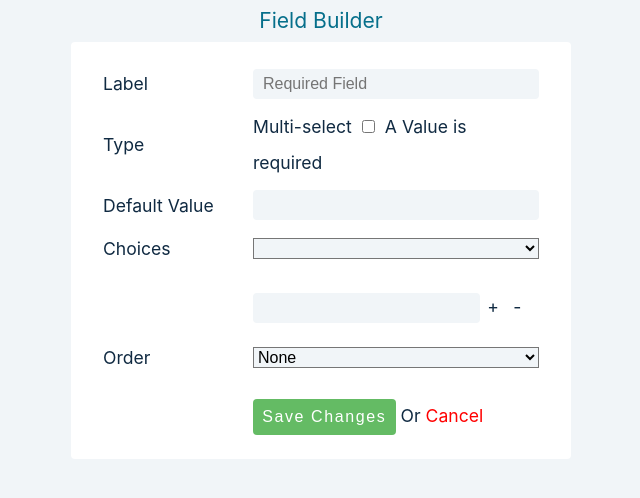
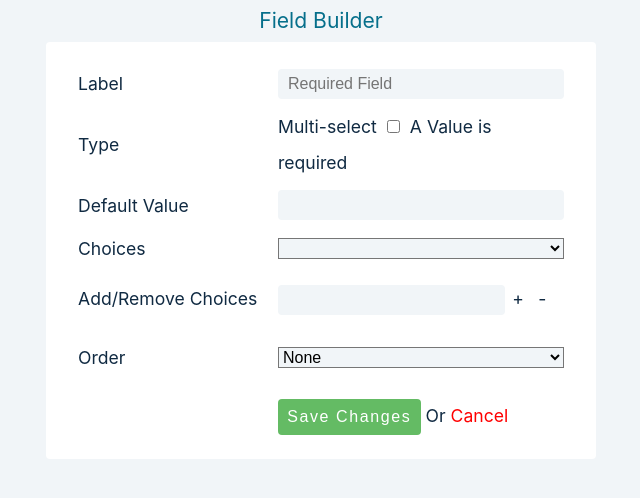
Before and after one commit to zhaoyizhuang/QuickBaseZZY, a React (Create React App) app: page / in a window 1280 px wide. Shown: the top 498 px of the page, without its empty margins (319-959 px from the left). Built offline with nearby package versions, Linux system fonts and the light colour scheme.

Commit message:
set default value

```diff
--- a/src/Builder/BuilderApp.js
+++ b/src/Builder/BuilderApp.js
@@ -11,10 +11,22 @@ const Order = [
 const Builder = () => {
     const [choices, setChoices] = useState([{Choice: "", _id: 'PLACEHOLDER'}]);
     const [newChoice, setNewChoice] = useState("");
+    const [defaultValue, setDefaultValue] = useState("");
     const [over50Warning, set50Warning] = useState("hidden")
     const [label, setLabel] = useState("")
     const handleSubmit = (e) => {
         e.preventDefault();
+        var seen = false;
+        for (const c of choices) {
+            if (c.Choice === defaultValue) {
+                seen = true;
+                break;
+            }
+        }
+        if (!seen) {
+            setChoices([...choices, {Choice: defaultValue, _id: "DEFAULT_VALUE"}]);
+            setNewChoice('');
+        }
         if (label === "") {
             alert("Label field is required");
             return;
@@ -52,7 +64,6 @@ const Builder = () => {
 
     /**
      * Remove a choice from Choice list
-     * @param choice the choice to be removed.
      */
     const remove = () => {
         if (newChoice === "") {
@@ -96,7 +107,9 @@ const Builder = () => {
                     <input type="text"
                            id={'default-value'}
                            name={'default-value'}
-                           placeholder={choices[0].Choice}/>
+                           placeholder={choices[0].Choice}
+                           onChange={(e) =>
+                               setDefaultValue(e.target.value)}/>
                 </div>
                 <div className="form-control">
                     <label htmlFor="choices">Choices </label>
@@ -117,12 +130,7 @@ const Builder = () => {
                     </select>
                 </div>
                 <div className="form-control">
-                    <div/>
-                    <span className={'over-max-choice'}
-                          style={{visibility: over50Warning}}>Over Max {MAX_CHOICES} Choices!</span>
-                </div>
-                <div className="form-control">
-                    <div/>
+                    <label>Add/Remove Choices</label>
                     <span>
                         <input type="text"
                                onChange={(e) =>
@@ -133,6 +141,11 @@ const Builder = () => {
                         <span className={'choice-btn'}
                               onClick={remove}>-</span>
                     </span>
+                </div>
+                <div className="form-control">
+                    <div/>
+                    <span className={'over-max-choice'}
+                          style={{visibility: over50Warning}}>Over Max {MAX_CHOICES} Choices!</span>
                 </div>
                 <div className="form-control">
                     <label htmlFor="order">Order </label>
--- a/src/index.css
+++ b/src/index.css
@@ -7,7 +7,7 @@
     --title-color: #066f8b;
     --spacing: 0.1rem;
     --radius: 0.25rem;
-    --fixed-width: 500px;
+    --fixed-width: 550px;
 }
 
 *,
@@ -43,7 +43,7 @@ body {
 .form-control {
     margin: 0.5rem 0;
     display: grid;
-    grid-template-columns: 150px 1fr;
+    grid-template-columns: 200px 1fr;
     align-items: center;
 }
 .form #multi-select{
```
